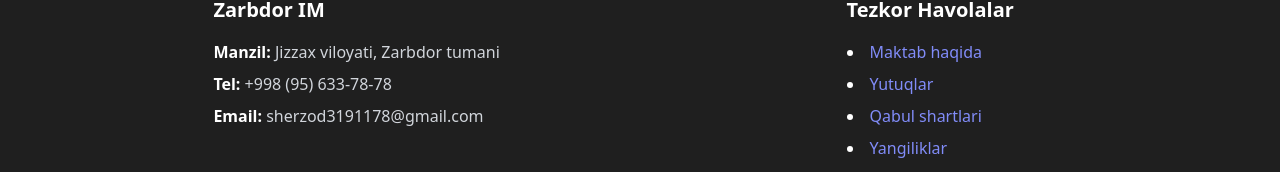
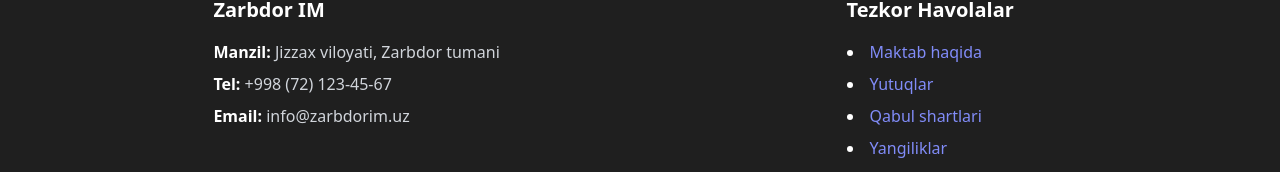
Before and after one commit to Sherzod1978/zarbdor-portal, a React (Vite) app: page / in a window 1280 px wide. Shown: the part 726-898 px from the top of the page. Built offline with nearby package versions, Linux system fonts and the light colour scheme.

Commit message:
Saytga o'zgartirish kiritildi

```diff
--- a/src/App.jsx
+++ b/src/App.jsx
@@ -38,13 +38,12 @@ export default function App() {
       name: 'Bahor',
       bgGradient: 'from-emerald-100 via-pink-100 to-teal-100',
       accentColor: 'text-emerald-950',
-      particles: ['🌸', '💧', '🌸', '💧', '🌸', '🌸']
+      particles: ['🌸', '💧']
     },
     summer: {
       name: 'Yoz',
       bgGradient: 'from-yellow-100 via-amber-100 to-orange-200',
-      accentColor: 'text-amber-950',
-      particles: ['☀️', '🍃', '☀️', '🍃']
+      accentColor: 'text-amber-950'
     }
   };
 
@@ -186,8 +185,8 @@ export default function App() {
             <h3 className="text-xl font-bold mb-4 text-white">Zarbdor IM</h3>
             <div className="space-y-2 text-gray-300 text-sm md:text-base leading-relaxed">
               <p><span className="font-semibold text-white">Manzil:</span> Jizzax viloyati, Zarbdor tumani</p>
-              <p><span className="font-semibold text-white">Tel:</span> +998 (95) 633-78-78</p>
-              <p><span className="font-semibold text-white">Email:</span> sherzod3191178@gmail.com</p>
+              <p><span className="font-semibold text-white">Tel:</span> +998 (72) 123-45-67</p>
+              <p><span className="font-semibold text-white">Email:</span> info@zarbdorim.uz</p>
             </div>
           </div>
 
```
